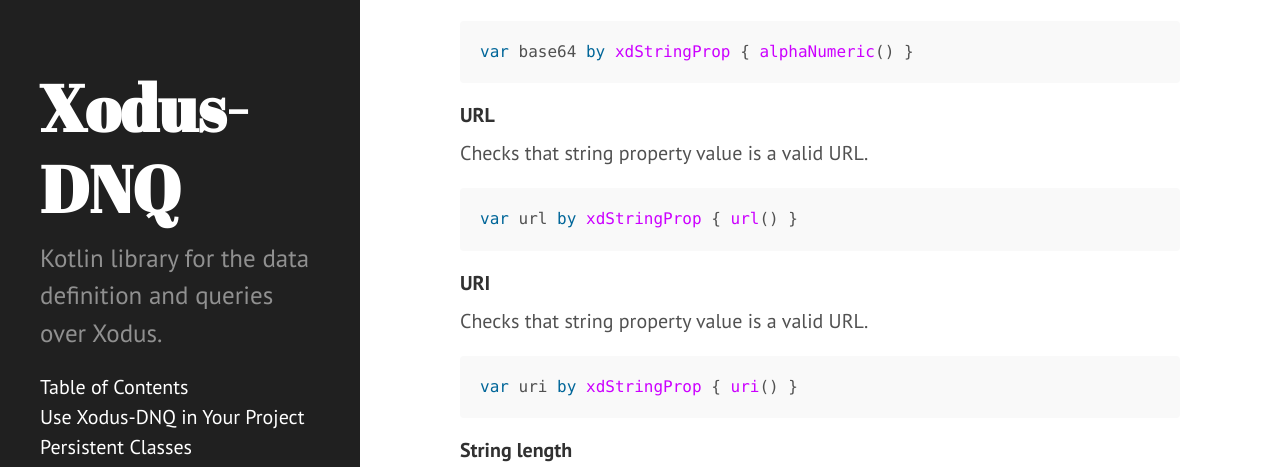
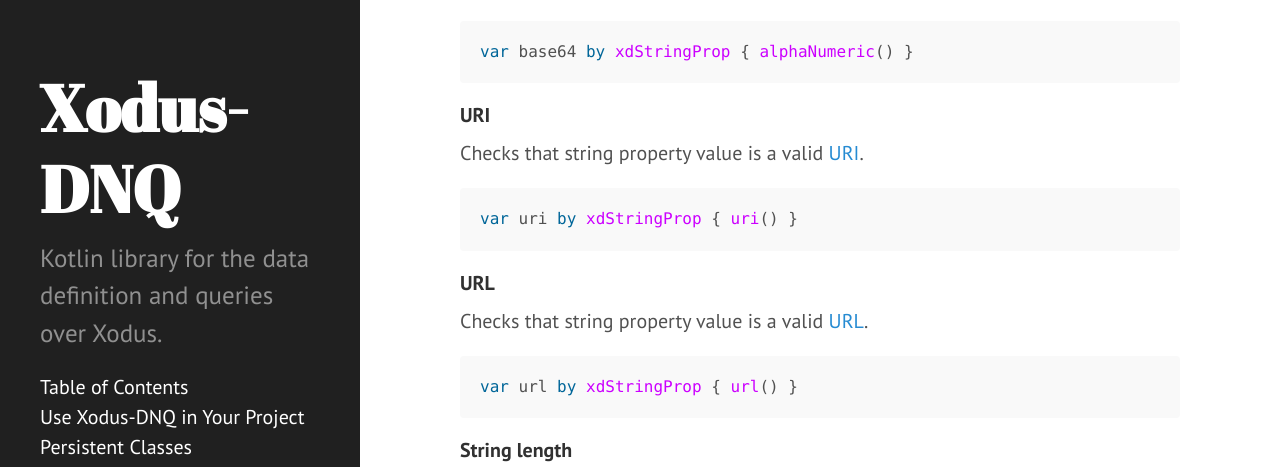
Before and after one commit to JetBrains/xodus-dnq, a Jekyll site: the page built from docs/properties.md, in a window 1280 px wide and 900 px high, scrolled down 12213 px. Shown: the part 158-625 px from the top of the window. Built offline with Jekyll 4.4.1, drawn with Linux system fonts in a browser that asks for light colours.

Commit message:
docs: fixed description for URI constraint

````diff
--- a/docs/properties.md
+++ b/docs/properties.md
@@ -468,18 +468,18 @@ Checks that string property value contains only digit and letter characters.
 var base64 by xdStringProp { alphaNumeric() }
 ```
 
+#### URI
+Checks that string property value is a valid [URI](https://en.wikipedia.org/wiki/Uniform_Resource_Identifier).
+
+```kotlin
+var uri by xdStringProp { uri() }
+```
+
 #### URL
-Checks that string property value is a valid URL.
+Checks that string property value is a valid [URL](https://en.wikipedia.org/wiki/URL).
 
 ```kotlin
 var url by xdStringProp { url() }
-```
-
-#### URI
-Checks that string property value is a valid URL.
-
-```kotlin
-var uri by xdStringProp { uri() }
 ```
 
 #### String length
````
